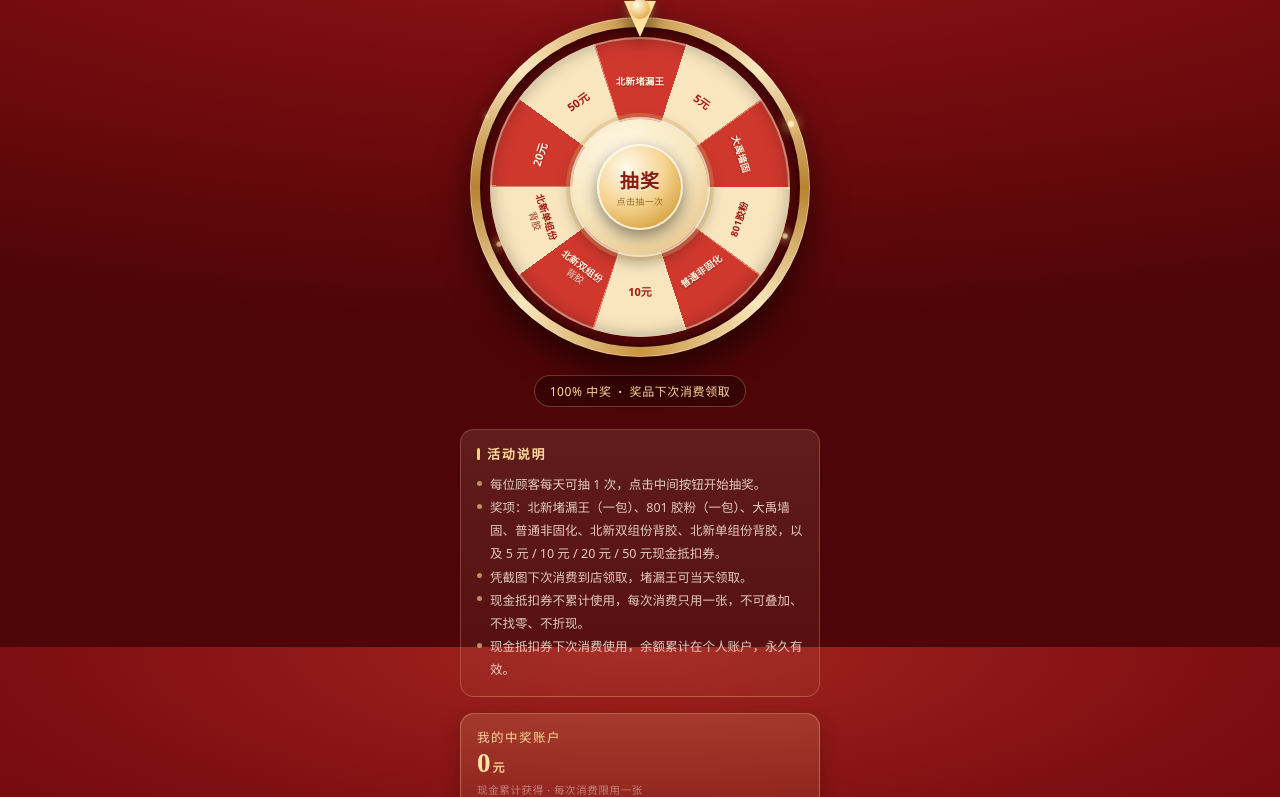
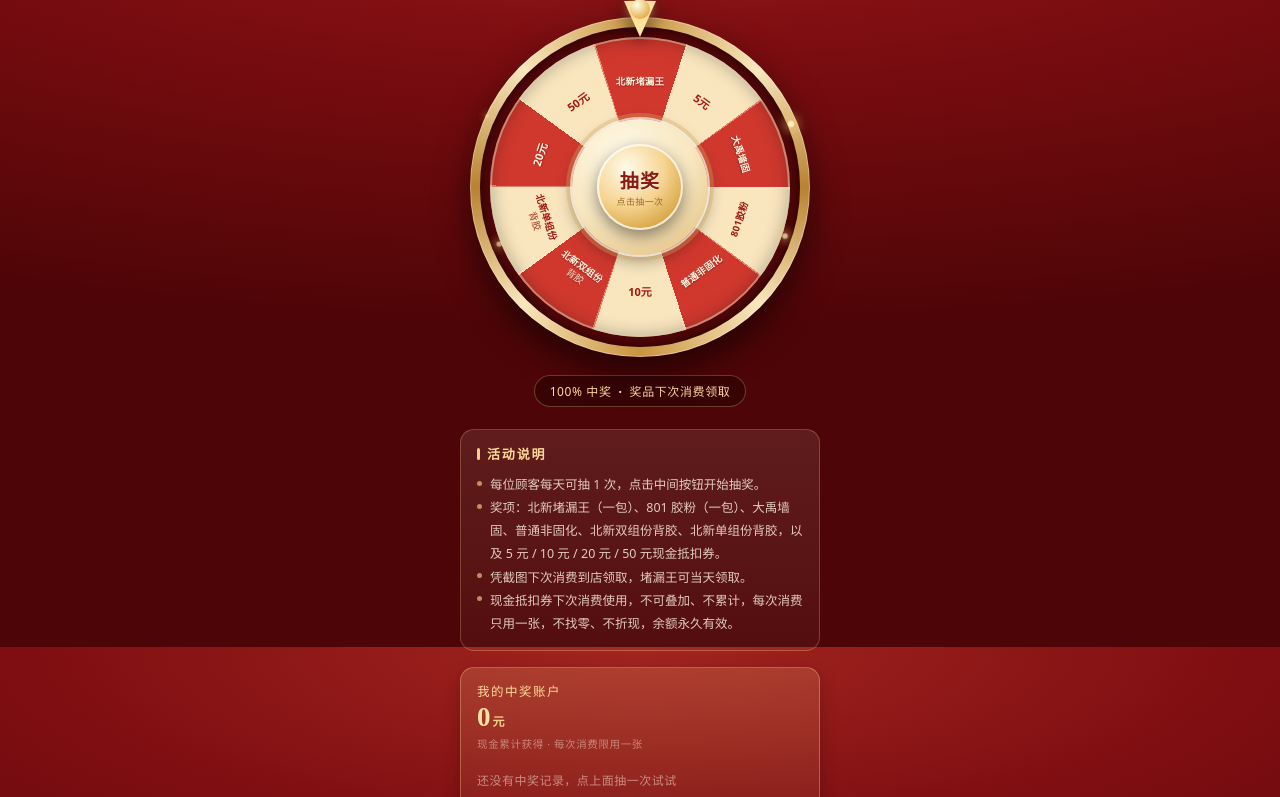
Before and after one commit to joyce3307/luck, a plain HTML site: page index.html in a window 1280 px wide. Shown: the part 153-950 px from the top of the page. Drawn offline with Linux system fonts and the light colour scheme.

Commit message:
copy: merge coupon rules into one line

```diff
--- a/index.html
+++ b/index.html
@@ -348,8 +348,7 @@ body{
     <li>每位顾客每天可抽 1 次，点击中间按钮开始抽奖。</li>
     <li>奖项：北新堵漏王（一包）、801 胶粉（一包）、大禹墙固、普通非固化、北新双组份背胶、北新单组份背胶，以及 5 元 / 10 元 / 20 元 / 50 元现金抵扣券。</li>
     <li>凭截图下次消费到店领取，堵漏王可当天领取。</li>
-    <li>现金抵扣券不累计使用，每次消费只用一张，不可叠加、不找零、不折现。</li>
-    <li>现金抵扣券下次消费使用，余额累计在个人账户，永久有效。</li>
+    <li>现金抵扣券下次消费使用，不可叠加、不累计，每次消费只用一张，不找零、不折现，余额永久有效。</li>
   </section>
 
 
```
